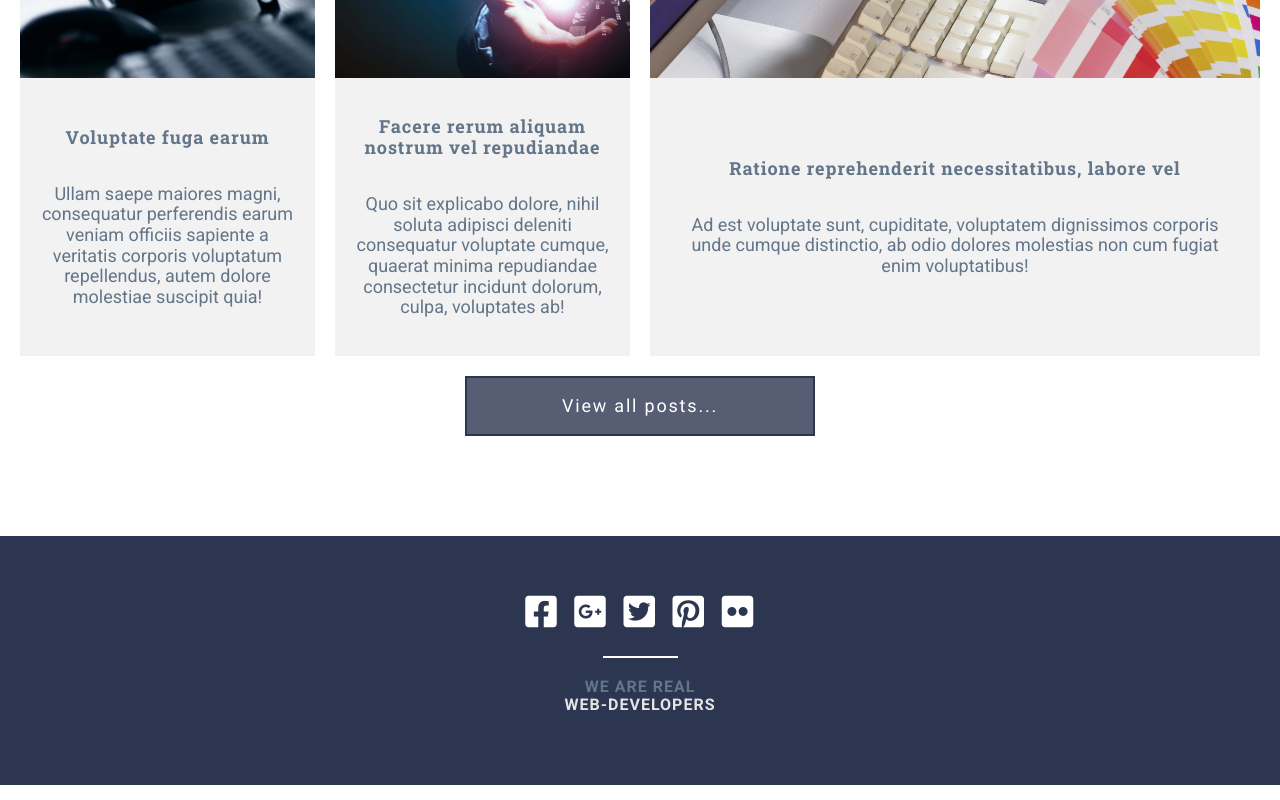
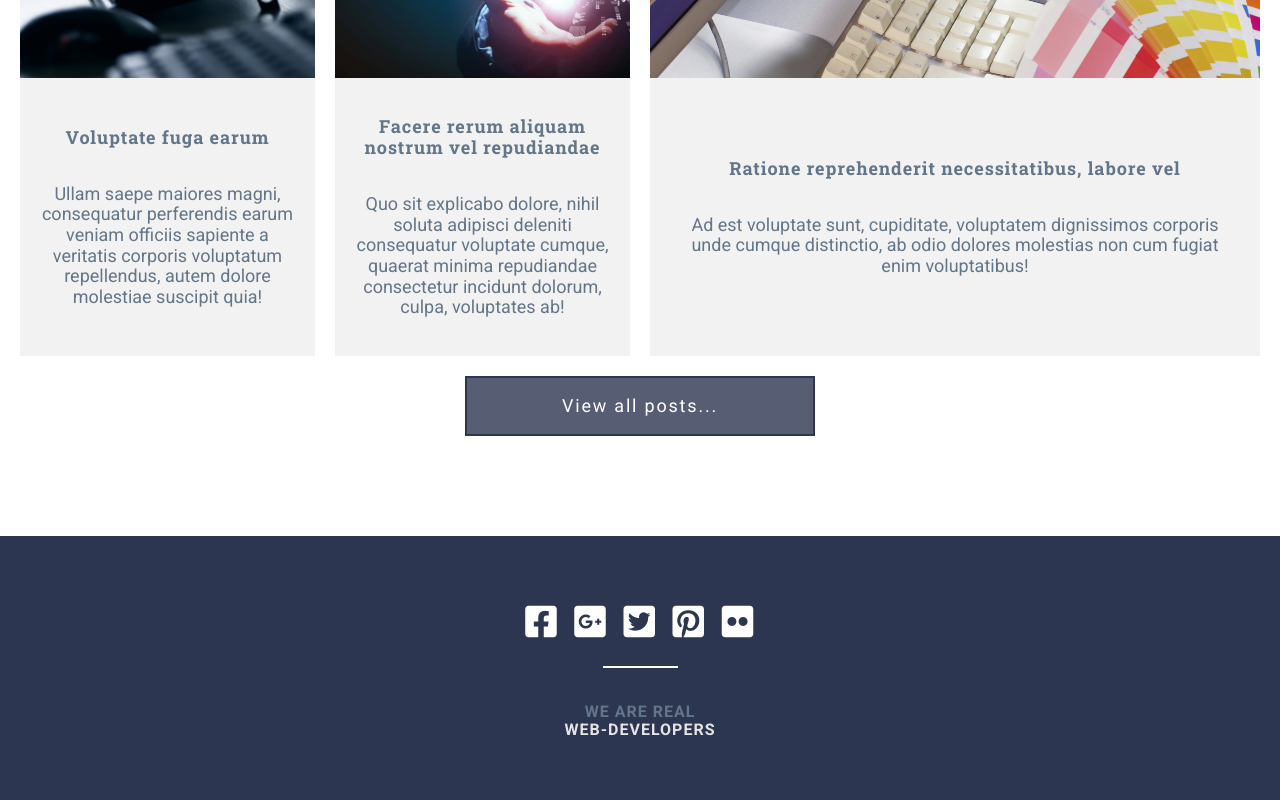
Before and after one commit to KseniiaBond/grid-template, a website: page index.html in a window 1280 px wide. Shown: the part 3545-4345 px from the top of the page. Drawn offline with Linux system fonts and the light colour scheme.

Commit message:
fotter - revised

```diff
--- a/assets/scss/components/footer/_footer.scss
+++ b/assets/scss/components/footer/_footer.scss
@@ -3,7 +3,7 @@
 .footer {
   background-color: $color-primary;
   text-align: center;
-  padding: ($gap * 2.5) $gap ($gap * 3.5);
+  padding: ($gap * 3) $gap ($gap * 2);
   &__container {
     @extend %container;
   }
@@ -11,7 +11,7 @@
     display: grid;
     position: relative;
     justify-content: center;
-    margin-bottom: $gap-x2;
+    margin-bottom: calc($gap * 1.75);
     grid-template-columns: repeat(auto-fit, minmax(40px, max-content));
 
     &::after {
@@ -39,6 +39,7 @@
     }
   }
   &__text {
+    padding: $gap;
     span {
       font-weight: 700;
       letter-spacing: 0.0625em;
```
Also changed, not shown: assets/css/style.css.
